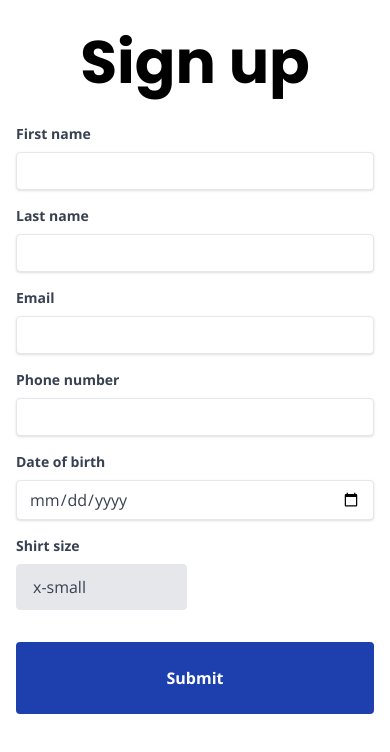
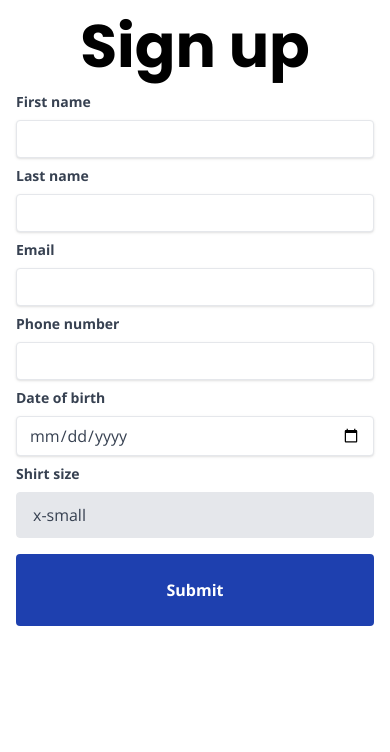
Before and after one commit to mezzervilmin/bullcity_run_club, a Next.js app: page /sign-up in a window 390 px wide. Shown: the top 752 px of the page. Built offline with nearby package versions, Linux system fonts and the light colour scheme.

Commit message:
better responsive design

```diff
--- a/app/page.tsx
+++ b/app/page.tsx
@@ -4,9 +4,10 @@ import { openSans, poppinsHeavy } from "./fonts";
 
 export default function Home() {
   return (
-    <div className="mx-4 flex flex-col items-center h-screen mt-32 lg:mt-16 lg:w-1/2 lg:mx-auto">
+    <div className="mx-4 flex flex-col items-center h-screen lg:w-1/2 lg:mx-auto">
+      <div className="my-auto">
         <div
-        className={`text-4xl text-center mx-auto w-fit mt-4 mb-8 whitespace-pre-line ${poppinsHeavy.className}`}
+          className={`text-4xl text-center mx-auto w-fit mb-8 whitespace-pre-line ${poppinsHeavy.className}`}
         >
           {`Welcome to \nBull City Run Club`}
         </div>
@@ -16,16 +17,17 @@ export default function Home() {
         >
           <Link
             href="/sign-in"
-          className="bg-blue-800 hover:bg-blue-950 text-white font-bold py-4 px-4 rounded text-center"
+            className="bg-blue-800 hover:bg-blue-950 text-white font-bold py-4 px-4 rounded flex text-center items-center justify-center"
           >
-          <button>Returning Member</button>
+            Returning Member
           </Link>
           <Link
             href="/sign-up"
-          className="bg-blue-800 hover:bg-blue-950 text-white font-bold py-4 px-4 rounded text-center"
+            className="bg-blue-800 hover:bg-blue-950 text-white font-bold py-4 px-4 rounded flex text-center items-center justify-center"
           >
-          <button>New Member</button>
+            New Member
           </Link>
+        </div>
       </div>
     </div>
   );
--- a/app/profile/[id]/page.tsx
+++ b/app/profile/[id]/page.tsx
@@ -25,18 +25,20 @@ export default async function Profile({
 
   return (
     <div
-      className={`mx-4 flex flex-col items-center h-screen mt-64 ${poppinsHeavy.className}`}
+      className={`mx-4 flex flex-col items-center h-screen ${poppinsHeavy.className}`}
     >
-      <div className="text-4xl whitespace-pre-line text-center">{`Welcome back\n${user?.firstName}`}</div>
-      <div className="flex flex-col justify-center items-center text-center mt-12">
+      <div className="my-auto">
+        <div className="text-4xl whitespace-pre-line text-center">{`Welcome back,\n${user?.firstName}`}</div>
+        <div className="flex flex-col justify-center items-center text-center mt-8">
           <div className="w-fit text-8xl text-blue-800">{user?.visits}</div>
           <div className="w-fit text-3xl mt-2">Run count (so far...)</div>
         </div>
-      {new Date().getDay() === 3 && user?.id && !checkedInToday() && (
+        {new Date().getDay() === 4 && user?.id && !checkedInToday() && (
           <div className="mt-8 w-full">
             <CheckInButton id={user.id} />
           </div>
         )}
       </div>
+    </div>
   );
 }
--- a/app/sign-in/page.tsx
+++ b/app/sign-in/page.tsx
@@ -20,11 +20,14 @@ export default function SignIn() {
     // setErrorMessage(res);
   };
   return (
-    <div className="flex flex-col items-center h-screen mt-64 lg:mt-16 mx-4 lg:w-1/2 lg:mx-auto">
-      <div className={`text-7xl mb-8 ${poppinsHeavy.className}`}>Sign In</div>
+    <div className="flex flex-col items-center h-screen mx-4 lg:w-1/2 lg:mx-auto">
+      <div className="my-auto w-4/5">
+        <div className={`text-7xl mb-8 text-center ${poppinsHeavy.className}`}>
+          Sign In
+        </div>
         <form
           onSubmit={handleSubmit(onSubmit)}
-        className={`mb-4 w-3/4 lg:w-1/3 ${openSans.className}`}
+          className={`mb-4 lg:w-1/3 ${openSans.className}`}
         >
           <div>
             <label
@@ -57,5 +60,6 @@ export default function SignIn() {
           </div>
         </form>
       </div>
+    </div>
   );
 }
--- a/app/sign-up/page.tsx
+++ b/app/sign-up/page.tsx
@@ -24,14 +24,14 @@ export default function SignUp() {
   };
   return (
     <div className="mx-4 lg:w-1/2 lg:mx-auto">
-      <div className={`text-6xl my-8 mx-auto w-fit ${poppinsHeavy.className}`}>
+      <div className={`text-6xl my-4 mx-auto w-fit ${poppinsHeavy.className}`}>
         Sign up
       </div>
       <form
         onSubmit={handleSubmit(onSubmit)}
         className={`${openSans.className}`}
       >
-        <div className="mb-4">
+        <div className="mb-2">
           <label
             className="block text-gray-700 text-sm font-bold mb-2"
             htmlFor="firstName"
@@ -47,7 +47,7 @@ export default function SignUp() {
             <span className="text-red-500">This field is required</span>
           )}
         </div>
-        <div className="mb-4">
+        <div className="mb-2">
           <label
             className="block text-gray-700 text-sm font-bold mb-2"
             htmlFor="lastName"
@@ -63,7 +63,7 @@ export default function SignUp() {
             <span className="text-red-500">This field is required</span>
           )}
         </div>
-        <div className="mb-4">
+        <div className="mb-2">
           <label
             className="block text-gray-700 text-sm font-bold mb-2"
             htmlFor="email"
@@ -86,7 +86,7 @@ export default function SignUp() {
             <span className="text-red-500">{errors.email.message}</span>
           )}
         </div>
-        <div className="mb-4">
+        <div className="mb-2">
           <label
             className="block text-gray-700 text-sm font-bold mb-2"
             htmlFor="phone"
@@ -103,7 +103,7 @@ export default function SignUp() {
             <span className="text-red-500">This field is required</span>
           )}
         </div>
-        <div className="mb-4">
+        <div className="mb-2">
           <label
             className="block text-gray-700 text-sm font-bold mb-2"
             htmlFor="dob"
@@ -120,8 +120,7 @@ export default function SignUp() {
             <span className="text-red-500">This field is required</span>
           )}
         </div>
-        <div className="mb-4 grid grid-cols-2 gap-4">
-          <div>
+        <div className="mb-2">
           <label
             className="block text-gray-700 text-sm font-bold mb-2"
             htmlFor="shirtSize"
@@ -144,8 +143,7 @@ export default function SignUp() {
             <span className="text-red-500">This field is required</span>
           )}
         </div>
-        </div>
-        <div className="mt-8">
+        <div className="mt-4">
           <input
             type="submit"
             className="bg-blue-800 hover:bg-blue-950 text-white font-bold py-6 w-full rounded"
--- a/app/waiver/[id]/page.tsx
+++ b/app/waiver/[id]/page.tsx
@@ -13,7 +13,7 @@ export default function Waiver({
     await userAcceptWaiver(parseInt(id));
   };
   return (
-    <div className="mt-8 mx-6">
+    <div className="mt-2 mx-4">
       <div className={`text-3xl text-blue-800 mb-4 ${poppinsHeavy.className}`}>
         Liability Waiver
       </div>
```
Lines whose indentation alone changed are shown as unchanged.
